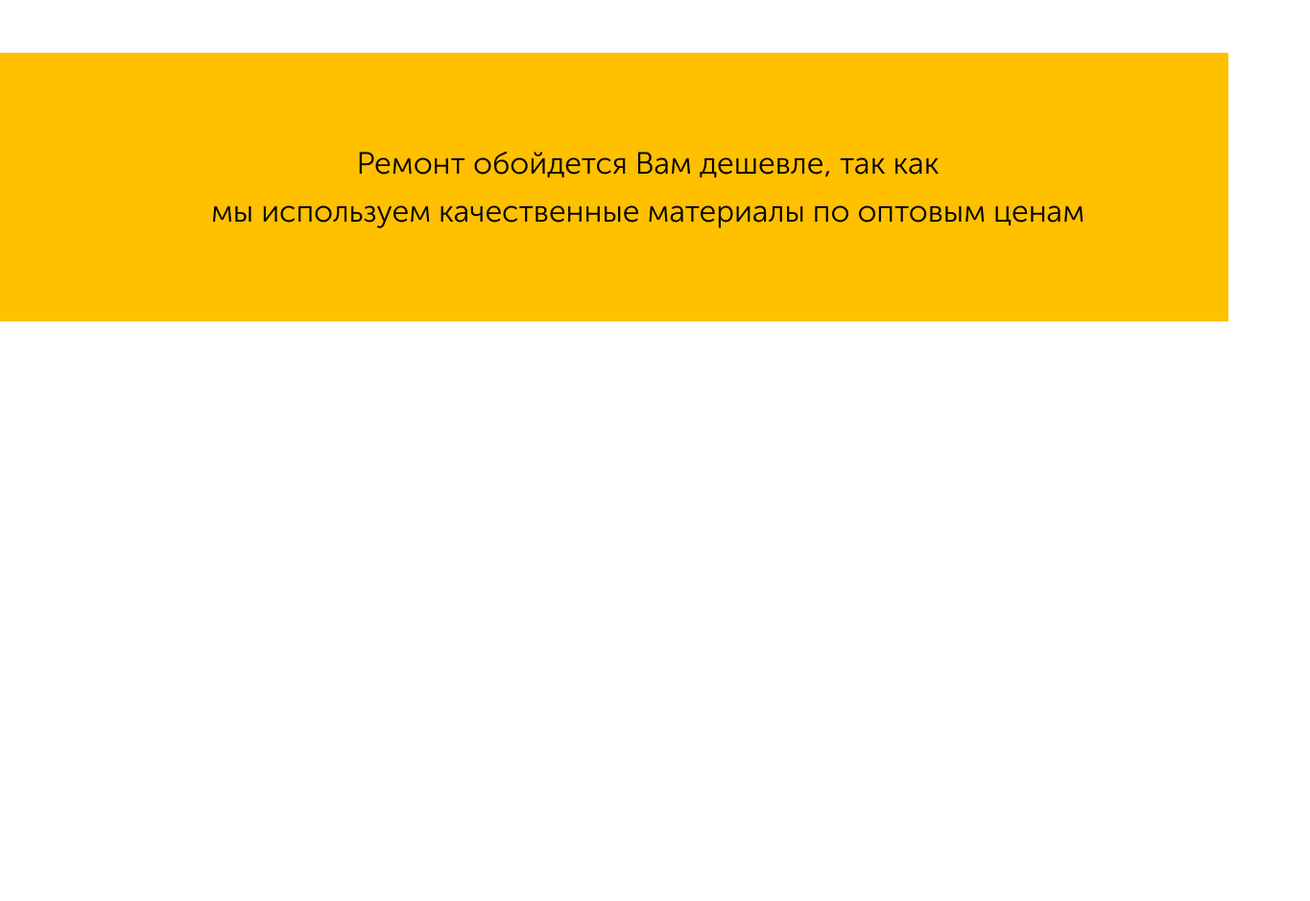
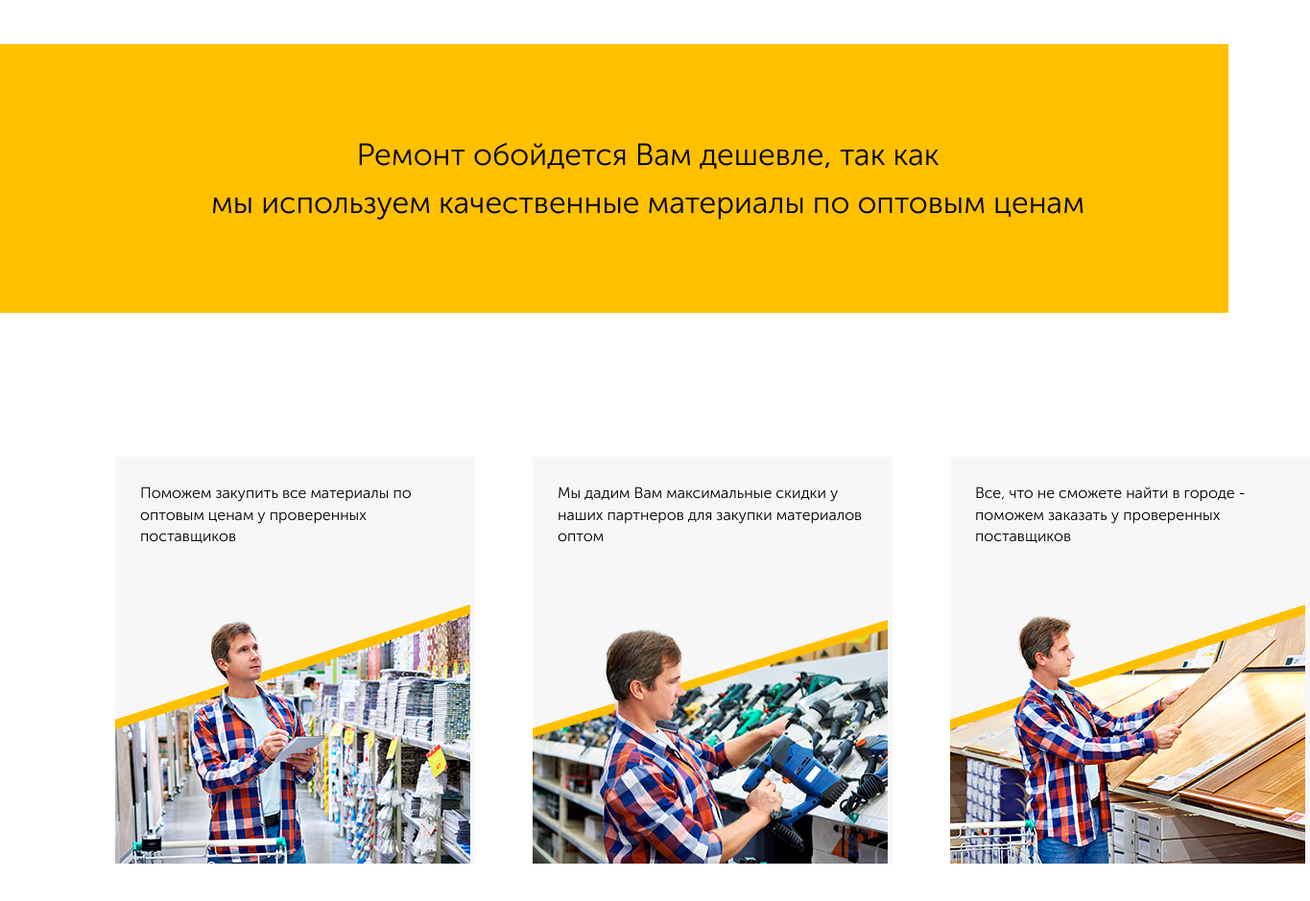
Before and after one commit to Dragoniezi/repair, a plain HTML site: page index.html in a window 1280 px wide. Shown: the part 3880-4819 px from the top of the page at 96% size, 1365 px wide, since content can reach past the window. Before the commit the page ends 4215 px from the top, so only its background shows below. Drawn offline with nearby package versions, Linux system fonts and the light colour scheme.

Commit message:
Добавил новую секцию

```diff
--- a/index.html
+++ b/index.html
@@ -220,12 +220,33 @@
       </div>
     </section>
 
+    <section class="section reclame">
+      <div class="container">
+        <h2 class="section-title reclame__title">Ремонт обойдется Вам дешевле, так как<br>
+          мы используем качественные материалы по оптовым ценам</h2>
+      </div>
+    </section>
 
     <section class="section about">
       <div class="container">
-        <h2 class="section-title about__title">Ремонт обойдется Вам дешевле, так как<br>
-          мы используем качественные материалы по оптовым ценам</h2>
-
+        <div class="about-block">
+          <div class="about-block__content">
+            <p class="about-block__text">Поможем закупить все материалы
+              по оптовым ценам у проверенных поставщиков</p>
+            <img src="img/about/man1.png" alt="" class="about-block__img">
+          </div>
+          <div class="about-block__content">
+            <p class="about-block__text">Мы дадим Вам максимальные скидки
+              у наших партнеров для закупки материалов оптом</p>
+            <img src="img/about/man2.png" width="370" height="270" alt="" class="about-block__img">
+          </div>
+          <div class="about-block__content">
+            <p class="about-block__text">Все, что не сможете найти в городе -
+              поможем заказать у проверенных
+              поставщиков</p>
+            <img src="img/about/man3.png" alt="" class="about-block__img">
+          </div>
+        </div>
       </div>
     </section>
 
@@ -245,7 +266,6 @@
   integrity="sha256-CSXorXvZcTkaix6Yvo6HppcZGetbYMGWSFlBw8HfCJo="
   crossorigin="anonymous"></script>
   <script src="js/modal.js"></script>
-  <script src="js/main.js"></script>
   <script src="js/slick.min.js"></script>
   <script>
     $(document).ready(function() {
--- a/js/modal.js
+++ b/js/modal.js
@@ -12,5 +12,4 @@ $(document).ready(function(){
     $(this).toggleClass('blue')
   });
 
-
 });
--- a/sass/blocks/_about.sass
+++ b/sass/blocks/_about.sass
@@ -1,12 +1,17 @@
 .about
-  background-color: #ffc000
-  height: 280px
-  &__title
-    margin: auto
-    margin-bottom: 150px
-    text-align: center
-    min-width: 1000px
-    font-size: 32px
-    font-weight: 400
-    line-height: 50px
-    +reg
+  &-block
+    display: flex
+    margin-bottom: 60px
+    &__content
+      background-color: #f7f7f7
+      margin: auto
+      margin: 60px 30px 0px
+      max-width: 375px
+      height: 425px
+    &__text
+      width: 320px
+      display: block
+      line-height: 1.4
+      margin: 27px 85px 60px 26px
+      +reg
+    &__img
--- a/sass/blocks/_price.sass
+++ b/sass/blocks/_price.sass
@@ -22,6 +22,8 @@
     font-size: 18px
   &__image
     position: relative
+    & img
+      display: block
     &::before
       content: ''
       position: absolute
--- /dev/null
+++ b/sass/blocks/_reclame.sass
@@ -0,0 +1,11 @@
+.reclame
+  background-color: #ffc000
+  height: 280px
+  &__title
+    margin: auto
+    margin-bottom: 150px
+    text-align: center
+    min-width: 1000px
+    font-size: 32px
+    line-height: 50px
+    +reg
--- a/sass/style.sass
+++ b/sass/style.sass
@@ -9,3 +9,4 @@
 @import 'blocks/price'
 @import 'blocks/steps'
 @import 'blocks/about'
+@import 'blocks/reclame'
```
Also changed, not shown: css/style.css, img/about/man1.png (added), img/about/man2.png (added), img/about/man3.png (added), 1 other file.
